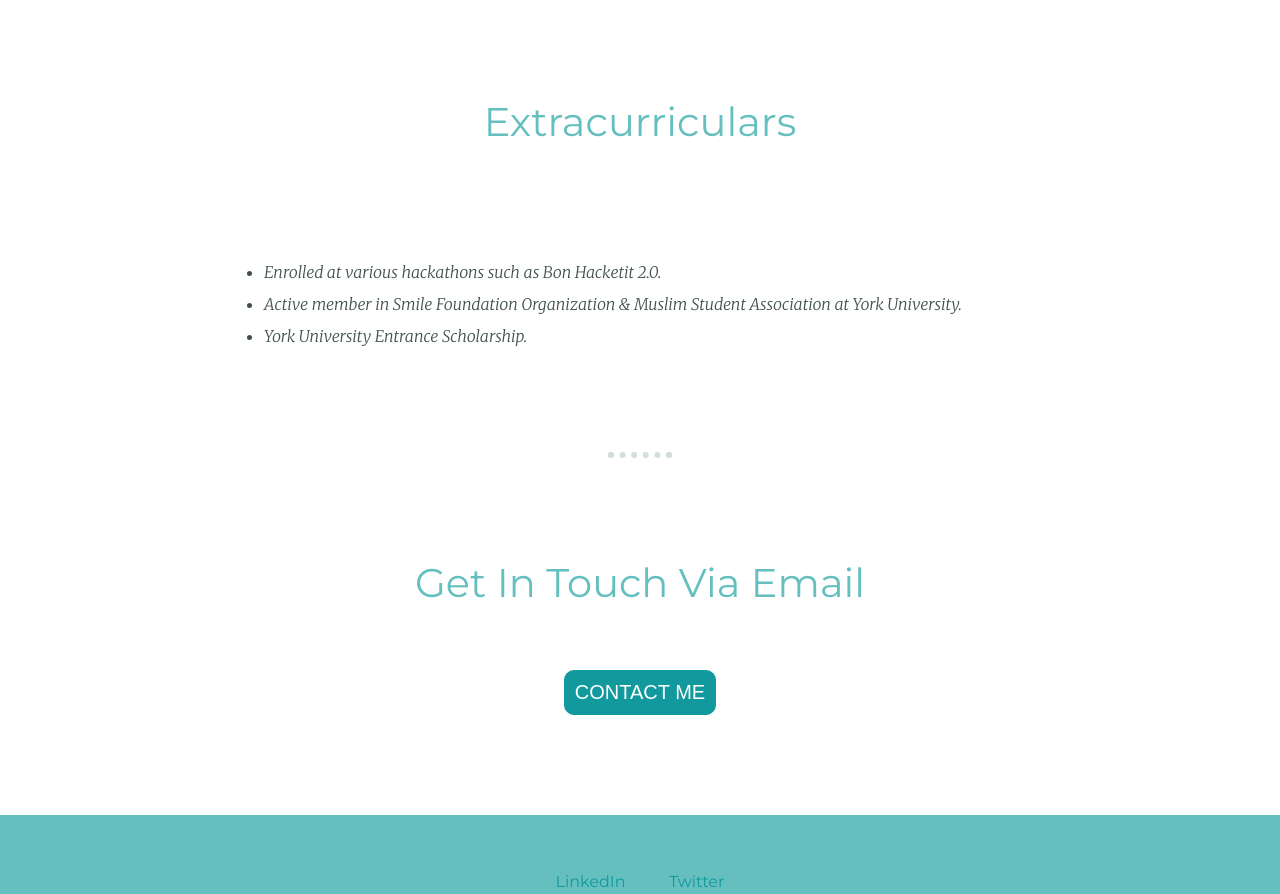
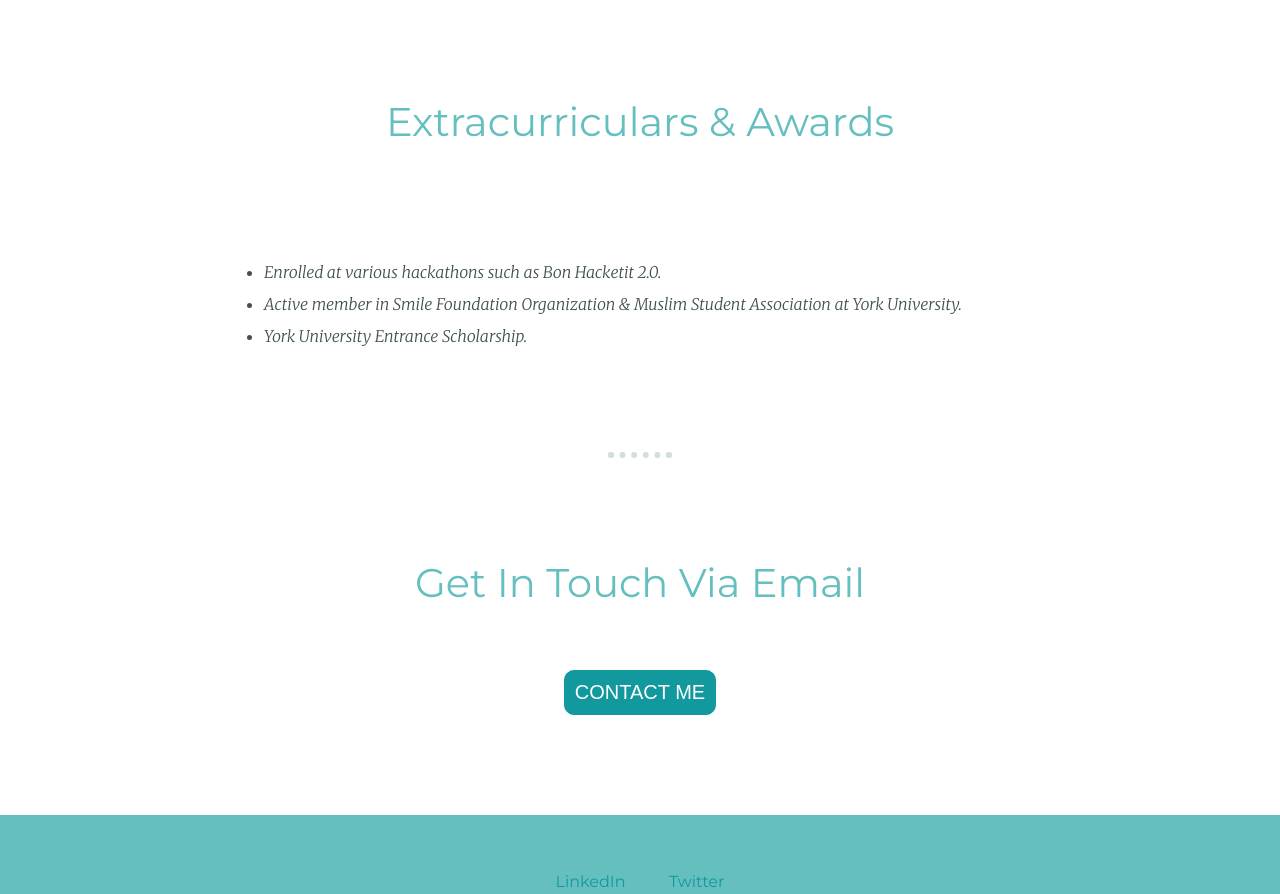
Before and after one commit to samouh-waleed/Personal-Portfolio, a plain HTML site: page website.html in a window 1280 px wide. Shown: the part 3525-4419 px from the top of the page. Drawn offline with Linux system fonts and the light colour scheme.

Commit message:
4th Commit

```diff
--- a/website.html
+++ b/website.html
@@ -90,7 +90,7 @@
     </div>
 
     <div class="Extracurriculars">
-      <h2>Extracurriculars</h2>
+      <h2>Extracurriculars & Awards</h2>
       <div class="extra_row">
         <ul>
           <li>Enrolled at various hackathons such as Bon Hacketit 2.0.</li>
```
